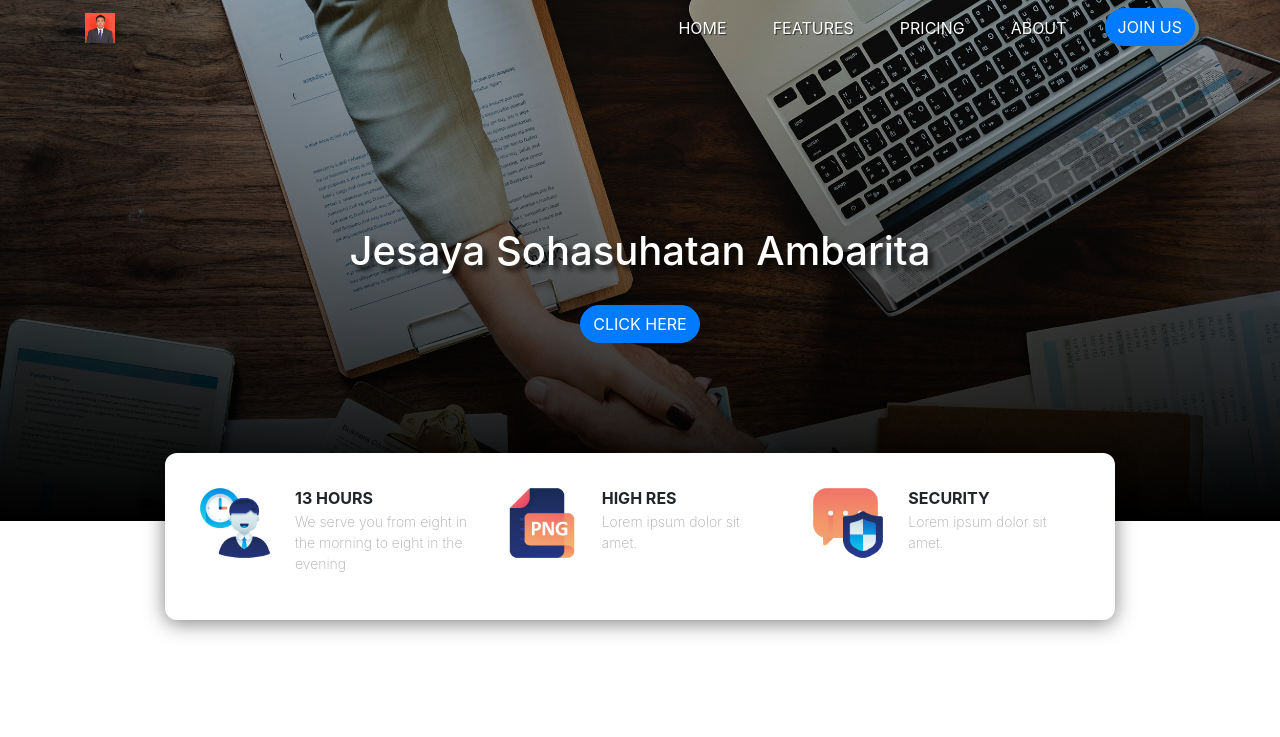
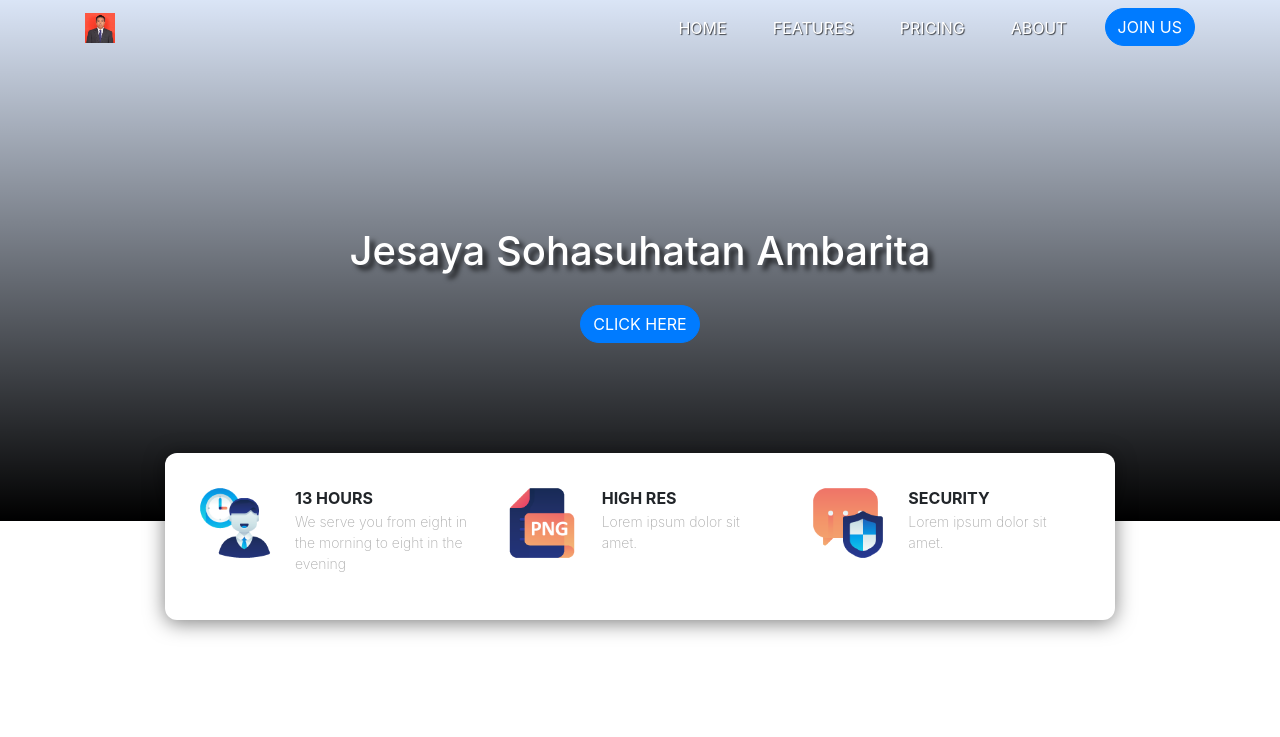
Before and after one commit to jesayaambarita/projek-20-9-2020, a plain HTML site: page index.html in a window 1280 px wide. Shown: the top 737 px of the page. Drawn offline with nearby package versions, Linux system fonts and the light colour scheme; a web font is replaced by a local one.

Commit message:
Update index.html

```diff
--- a/index.html
+++ b/index.html
@@ -80,7 +80,7 @@
 
       /*Jumbotron*/
       .jumbotron {
-        background-image: url(jumbotron-bg.jpg);
+        background-image: jumbotron-bg.jpg;
         background-size: cover;
         height: 540px;
         text-align: center;
```
